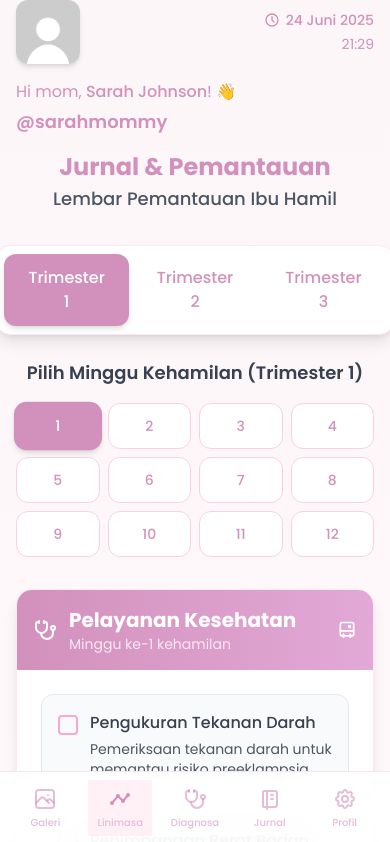
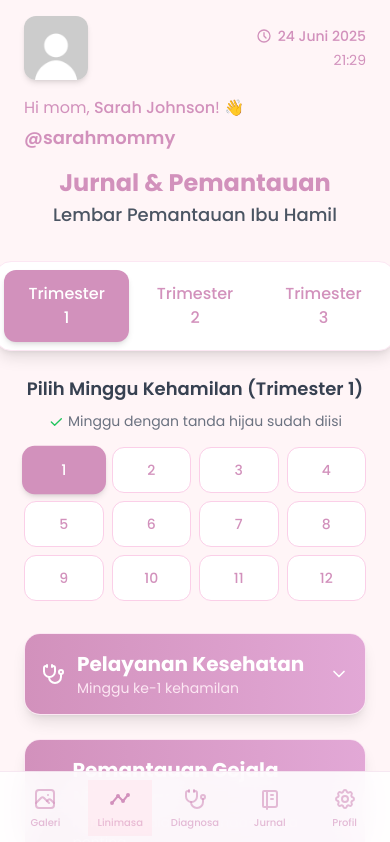
Before and after one commit to Hidayattt24/FE-Velora, a Next.js app: page /main/timeline in a window 390 px wide. Shown: the top 842 px of the page. Built offline with nearby package versions, Linux system fonts and the light colour scheme.

Commit message:
refactor: format code for consistency and readability in gallery, profile, and timeline pages

```diff
--- a/src/app/main/timeline/page.tsx
+++ b/src/app/main/timeline/page.tsx
@@ -11,6 +11,9 @@ import {
   IconStethoscope,
   IconHeartbeat,
   IconAlertCircle,
+  IconArrowUp,
+  IconChevronDown,
+  IconCircleCheck,
 } from "@tabler/icons-react";
 import { ProfileHeader } from "@/components/ui/profile-header";
 import { StatefulButton } from "@/components/aceternity/stateful-button";
@@ -237,10 +240,13 @@ export default function TimelinePage() {
   // State for current warning symptom
   const [currentWarning, setCurrentWarning] = useState<Symptom | null>(null);
 
-  // State for card expansion
+  // State for scroll-to-top button visibility
+  const [showScrollTop, setShowScrollTop] = useState<boolean>(false);
+
+  // State for card expansion (cards start collapsed)
   const [expandedHealthServices, setExpandedHealthServices] =
-    useState<boolean>(true);
-  const [expandedSymptoms, setExpandedSymptoms] = useState<boolean>(true);
+    useState<boolean>(false);
+  const [expandedSymptoms, setExpandedSymptoms] = useState<boolean>(false);
 
   // Initialize or load journal entry for the selected week
   useEffect(() => {
@@ -263,6 +269,16 @@ export default function TimelinePage() {
       setSelectedWeek(weeksInTrimester[0]);
     }
   }, [selectedTrimester]);
+
+  // Handle scroll to show/hide scroll-to-top button
+  useEffect(() => {
+    const handleScroll = () => {
+      setShowScrollTop(window.scrollY > 300);
+    };
+
+    window.addEventListener("scroll", handleScroll);
+    return () => window.removeEventListener("scroll", handleScroll);
+  }, []);
 
   // Get or create a journal entry for the current week
   const getJournalEntry = (): JournalEntry => {
@@ -347,8 +363,33 @@ export default function TimelinePage() {
     return symptomsData.filter((symptom) => !symptom.isDanger);
   };
 
+  // Check if a week has been filled (has any data)
+  const isWeekFilled = (week: number): boolean => {
+    const entry = journalEntries[week];
+    if (!entry) return false;
+
+    // Check if any health services are checked
+    const hasHealthServices = Object.values(entry.healthServices).some(Boolean);
+
+    // Check if any symptoms are checked
+    const hasSymptoms = Object.values(entry.symptoms).some(Boolean);
+
+    // Check if any notes are filled
+    const hasNotes =
+      (entry.healthServicesNotes &&
+        entry.healthServicesNotes.trim().length > 0) ||
+      (entry.symptomsNotes && entry.symptomsNotes.trim().length > 0);
+
+    return hasHealthServices || hasSymptoms || !!hasNotes;
+  };
+
+  // Scroll to top function
+  const scrollToTop = () => {
+    window.scrollTo({ top: 0, behavior: "smooth" });
+  };
+
   return (
-    <div className="min-h-screen bg-gradient-to-b from-[#FDF6F8] to-white pb-8">
+    <div className="container mx-auto px-2 sm:px-4 py-4 sm:py-8">
       {/* Profile Header */}
       <ProfileHeader />
 
@@ -390,23 +431,47 @@ export default function TimelinePage() {
 
         {/* Week Selector Grid */}
         <div className="mb-8">
-          <h3 className="text-lg font-semibold text-gray-700 mb-4 text-center">
+          <h3 className="text-lg font-semibold text-gray-700 mb-2 text-center">
             Pilih Minggu Kehamilan (Trimester {selectedTrimester})
           </h3>
+          <p className="text-sm text-gray-500 text-center mb-4">
+            <IconCheck className="w-4 h-4 inline text-green-500 mr-1" />
+            Minggu dengan tanda hijau sudah diisi
+          </p>
           <div className="grid grid-cols-4 sm:grid-cols-6 md:grid-cols-8 gap-2">
-            {getWeeksInTrimester(selectedTrimester).map((week) => (
+            {getWeeksInTrimester(selectedTrimester).map((week) => {
+              const isFilled = isWeekFilled(week);
+              return (
                 <button
                   key={week}
                   onClick={() => setSelectedWeek(week)}
-                className={`p-3 rounded-xl font-medium text-sm transition-all duration-200 ${
+                  className={`relative p-3 rounded-xl font-medium text-sm transition-all duration-200 ${
                     selectedWeek === week
                       ? "bg-[#D291BC] text-white shadow-md scale-105"
                       : "bg-white text-[#D291BC] border border-pink-200 hover:bg-pink-50"
                   }`}
                 >
                   {week}
+                  {/* Green indicator for filled weeks */}
+                  {isFilled && (
+                    <motion.div
+                      className="absolute -top-1 -right-1"
+                      initial={{ scale: 0 }}
+                      animate={{ scale: 1 }}
+                      transition={{
+                        type: "spring",
+                        stiffness: 500,
+                        damping: 30,
+                      }}
+                    >
+                      <div className="w-5 h-5 bg-green-500 rounded-full flex items-center justify-center shadow-sm border-2 border-white">
+                        <IconCheck className="w-3 h-3 text-white" />
+                      </div>
+                    </motion.div>
+                  )}
                 </button>
-            ))}
+              );
+            })}
           </div>
         </div>
 
@@ -438,7 +503,7 @@ export default function TimelinePage() {
                   animate={{ rotate: expandedHealthServices ? 180 : 0 }}
                   transition={{ duration: 0.2 }}
                 >
-                  <IconCalendarEvent className="w-5 h-5 text-white" />
+                  <IconChevronDown className="w-5 h-5 text-white" />
                 </motion.div>
               </div>
             </div>
@@ -564,7 +629,7 @@ export default function TimelinePage() {
                   animate={{ rotate: expandedSymptoms ? 180 : 0 }}
                   transition={{ duration: 0.2 }}
                 >
-                  <IconCalendarEvent className="w-5 h-5 text-white" />
+                  <IconChevronDown className="w-5 h-5 text-white" />
                 </motion.div>
               </div>
             </div>
@@ -719,6 +784,23 @@ export default function TimelinePage() {
         </div>
       </div>
 
+      {/* Scroll to Top Button */}
+      <AnimatePresence>
+        {showScrollTop && (
+          <motion.button
+            initial={{ opacity: 0, scale: 0.8 }}
+            animate={{ opacity: 1, scale: 1 }}
+            exit={{ opacity: 0, scale: 0.8 }}
+            onClick={scrollToTop}
+            className="fixed bottom-6 right-6 z-40 bg-[#D291BC] hover:bg-[#C280AB] text-white p-3 rounded-full shadow-lg hover:shadow-xl transition-all duration-200"
+            whileHover={{ scale: 1.1 }}
+            whileTap={{ scale: 0.9 }}
+          >
+            <IconArrowUp className="w-6 h-6" />
+          </motion.button>
+        )}
+      </AnimatePresence>
+
       {/* Warning Modal */}
       {showWarning && currentWarning && (
         <div className="fixed inset-0 bg-black/60 backdrop-blur-sm z-50 flex items-center justify-center p-4">
```
Also changed, not shown: src/app/main/gallery/page.tsx (+76 -37 lines), src/app/main/profile/page.tsx (+11 -2 lines). Lines whose indentation alone changed are shown as unchanged.
